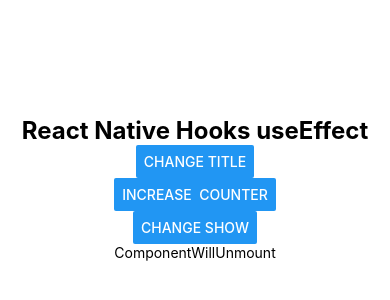
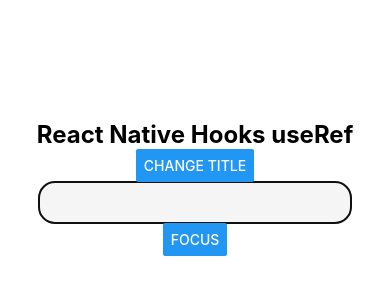
Before and after one commit to burhanyilmaz/reactnativehooks, a React Native app: screen / in a window 390 px wide. Shown: the part 234-534 px from the top of the page. Built offline with nearby package versions, Linux system fonts and the light colour scheme.

Commit message:
useRef added.

```diff
--- a/App.js
+++ b/App.js
@@ -6,43 +6,24 @@
  * @flow strict-local
  */
 
-import React, { useState, useEffect } from 'react';
+import React, { useState, useRef, useEffect } from 'react';
 import {
-  SafeAreaView, Text, StatusBar, StyleSheet, Button,
+  SafeAreaView, Text, StatusBar, StyleSheet, Button, TextInput,
 } from 'react-native';
 
-const ComponentWillUnmount = () => {
-  useEffect(() => {
-    console.log('ComponentWillUnmount didmount gibi calisir');
+const App = () => {
+  const [title, setTitle] = useState('React Native Hooks useRef');
+  const inputRef = useRef(null);
 
-    return () => {
-      console.log('ComponentWillUnmount ----');
-    };
-  });
-
-  return <Text>ComponentWillUnmount</Text>;
-};
-
-const App = () => {
-  const [title, setTitle] = useState('React Native Hooks useEffect');
-  const [counter, setCounter] = useState(0);
-  const [show, setShow] = useState(true);
+  const focus = () => {
+    if (inputRef.current) {
+      inputRef.current.focus();
+    }
+  };
 
   useEffect(() => {
-    console.log('Her state gunncellendiginde', counter);
-  });
-
-  useEffect(() => {
-    console.log('componentDidMount gibi calisir.', counter);
-
-    return () => {
-      console.log('componentWillUnmount');
-    };
+    focus();
   }, []);
-
-  useEffect(() => {
-    console.log(title, counter);
-  }, [title]);
 
   return (
     <>
@@ -51,10 +32,9 @@ const App = () => {
         <Text style={styles.title}>
           {title}
         </Text>
-        <Button title="Change Title" onPress={() => setTitle('New Title')} />
-        <Button title="Increase  Counter" onPress={() => setCounter(counter + 1)} />
-        <Button title="Change Show" onPress={() => setShow(!show)} />
-        {show && <ComponentWillUnmount />}
+        <Button title="Change Title" onPress={() => setTitle('New Title useRef')} />
+        <TextInput style={styles.input} ref={inputRef} />
+        <Button title="Focus" onPress={() => focus()} />
       </SafeAreaView>
     </>
   );
@@ -69,6 +49,14 @@ const styles = StyleSheet.create({
     flex: 1,
     justifyContent: 'center',
     alignItems: 'center',
+    padding: 16,
+  },
+  input: {
+    backgroundColor: 'whitesmoke',
+    width: '80%',
+    borderRadius: 16,
+    paddingHorizontal: 8,
+    paddingVertical: 12,
   },
 });
 
```
